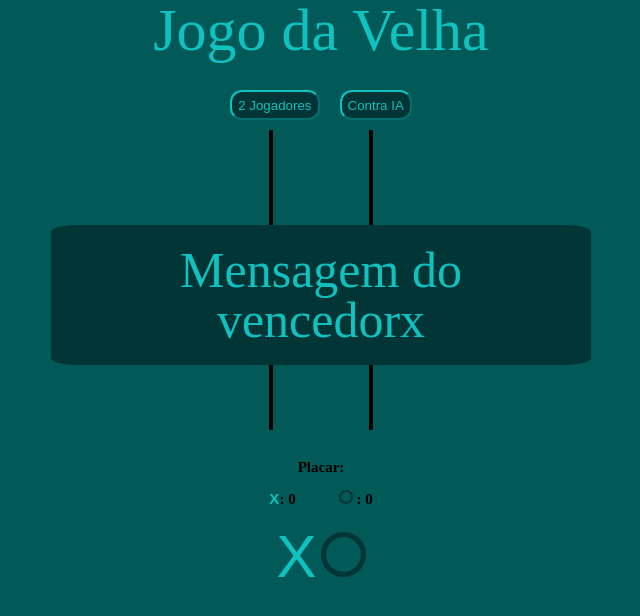
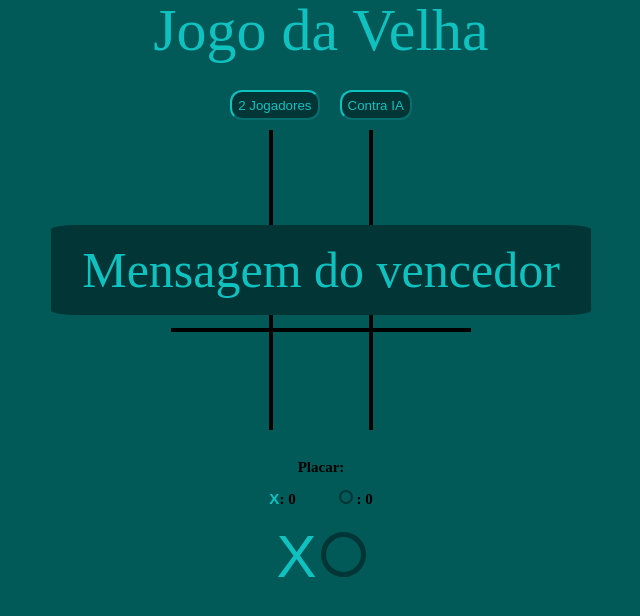
Before and after one commit to RudibertoDiasAssis/jogoDaVelha, a plain HTML site: page index.html in a window 1280 px wide. Shown: the whole page, without its empty margins (319-959 px from the left). Drawn offline with Linux system fonts and the light colour scheme.

Commit message:
Atualização do css da interface parte do placar, resultado e mensagem de vencedor

```diff
--- a/index.html
+++ b/index.html
@@ -33,7 +33,7 @@
     <div class="o"></div>
   </div>
   <div id="message" class="hide">
-    <p>Mensagem do vencedorx</p>
+    <p>Mensagem do vencedor</p>
   </div>
   <script src="js/scripts.js"></script>
 </body>
```
